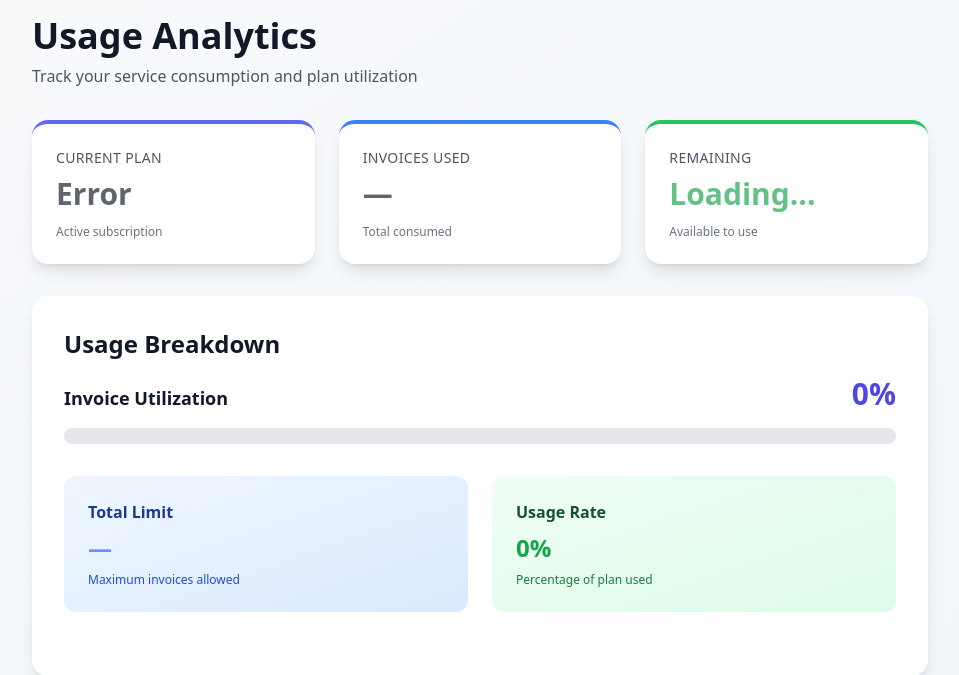
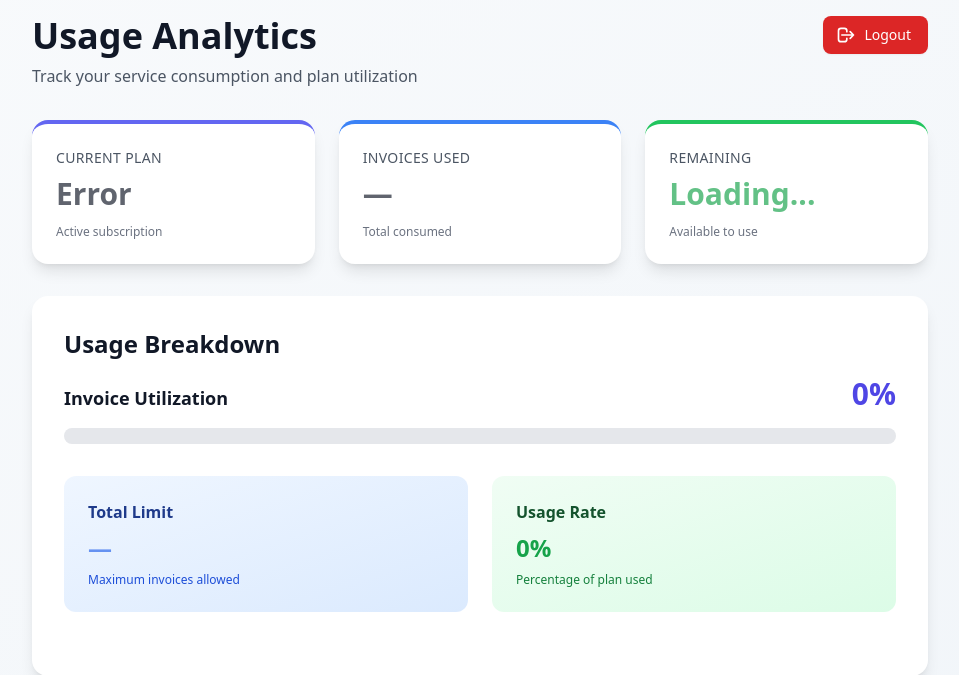
Before and after one commit to sameer9860/Multi-Tenant-Saas, a Django app: page /analytics/usage/dashboard/ in a window 1280 px wide. Shown: the top 675 px of the page, without its empty margins (160-1119 px from the left). Run offline with Django 5.2, Linux system fonts and the light colour scheme; a user stored in the database is signed in; data comes from the database, SQL or seed files in the repository; some libraries are stand-ins or nearby versions.

Commit message:
Added:Logout

```diff
--- a/apps/analytics/templates/analytics/usage.html
+++ b/apps/analytics/templates/analytics/usage.html
@@ -8,10 +8,18 @@
 </head>
 <body class="bg-gradient-to-br from-slate-50 to-slate-100 min-h-screen p-4">
   <div class="max-w-4xl mx-auto">
-    <!-- Header -->
-    <div class="mb-8">
-      <h1 class="text-4xl font-bold text-gray-900">Usage Analytics</h1>
-      <p class="text-gray-600 mt-2">Track your service consumption and plan utilization</p>
+    <!-- Header with Logout Button -->
+    <div class="mb-8 flex justify-between items-start">
+      <div>
+        <h1 class="text-4xl font-bold text-gray-900">Usage Analytics</h1>
+        <p class="text-gray-600 mt-2">Track your service consumption and plan utilization</p>
+      </div>
+      <a href="/accounts/logout/" class="inline-flex items-center px-4 py-2 border border-transparent rounded-lg shadow-sm text-sm font-medium text-white bg-red-600 hover:bg-red-700 focus:outline-none focus:ring-2 focus:ring-offset-2 focus:ring-red-500 transition-colors duration-200">
+        <svg class="-ml-1 mr-2 h-5 w-5" fill="none" stroke="currentColor" viewBox="0 0 24 24">
+          <path stroke-linecap="round" stroke-linejoin="round" stroke-width="2" d="M17 16l4-4m0 0l-4-4m4 4H7m6 4v1a3 3 0 01-3 3H6a3 3 0 01-3-3V7a3 3 0 013-3h4a3 3 0 013 3v1"></path>
+        </svg>
+        Logout
+      </a>
     </div>
 
     <!-- Main Stats Cards -->
```
Also changed, not shown: apps/billing/templates/billing/usage_dashboard.html (+9 -0 lines).
